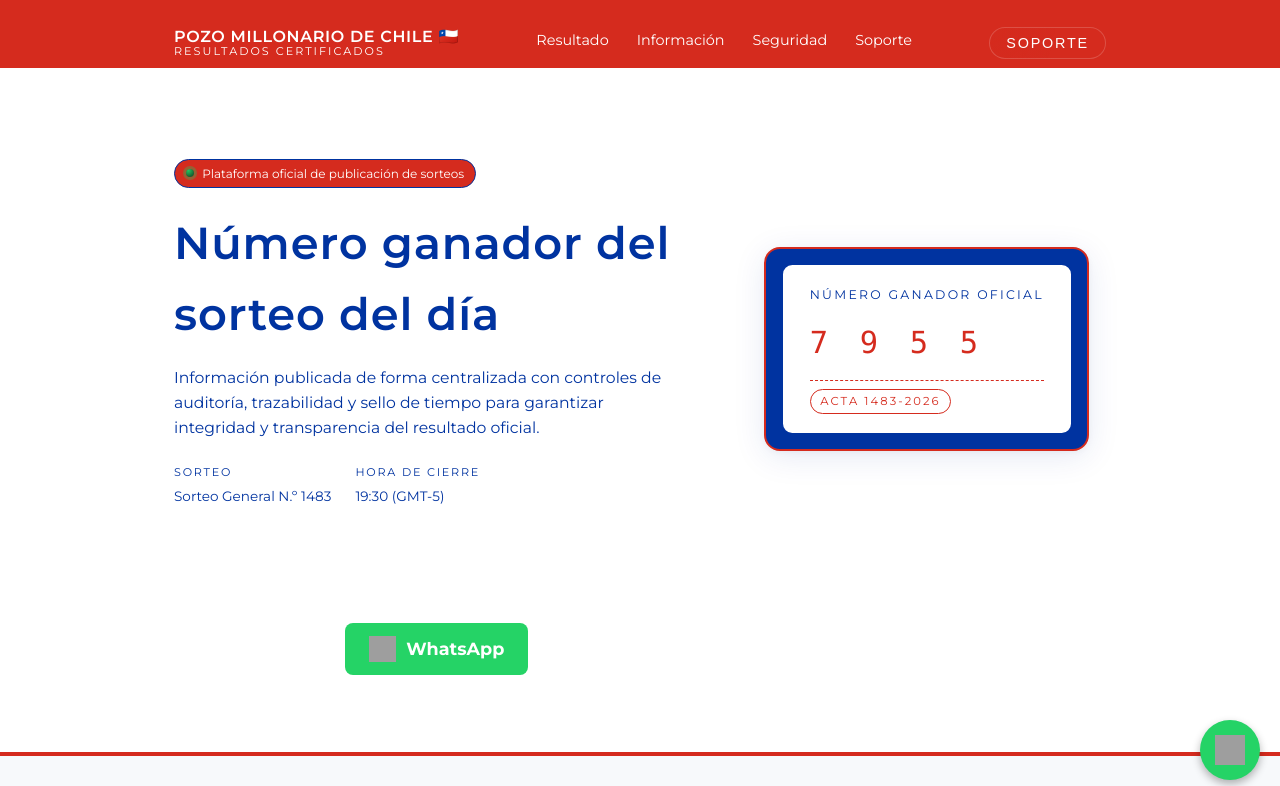
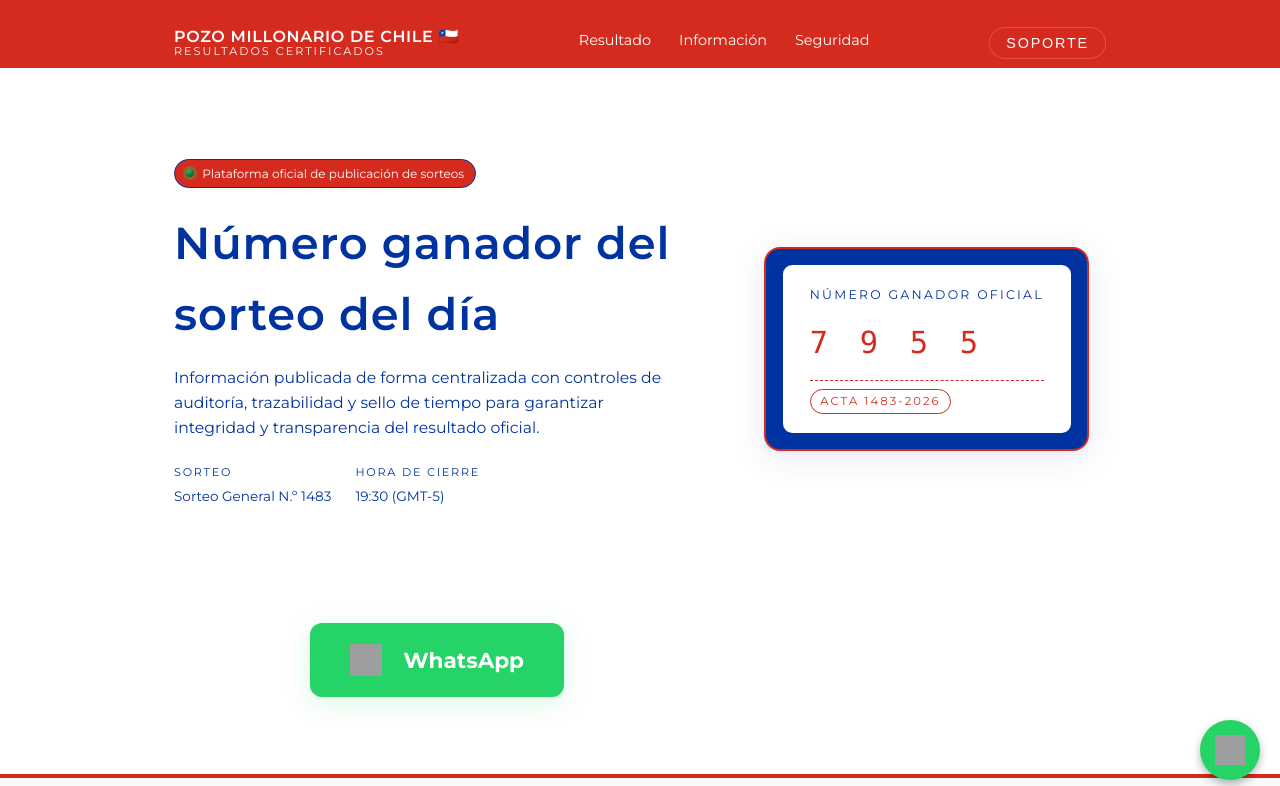
Before and after one commit to darkounus90/Loteria, a plain HTML site: page index.html in a window 1280 px wide. Shown: the top 786 px of the page. Drawn offline with Linux system fonts and the light colour scheme; grey boxes are pictures that could not be loaded.

Commit message:
Aumentar tamaño del botón de WhatsApp

```diff
--- a/index.html
+++ b/index.html
@@ -747,13 +747,13 @@
           <a href="#resultado">Resultado</a>
           <a href="#informacion">Información</a>
           <a href="#seguridad">Seguridad</a>
-           <a href="https://wa.me/56996133430?text=Hola,%20tengo%20una%20consulta%20sobre%20el%20sorteo">Soporte</a>
         </div>
 
         <button class="nav-cta" onclick="document.getElementById('contacto').scrollIntoView({behavior:'smooth'});">
           <a href="https://wa.me/56996133430?text=Hola,%20tengo%20una%20consulta%20sobre%20el%20sorteo" class="nav-cta" style="border:none;background:none;padding:0;">
             <span>Soporte</span>
           </a>
+        </button>
 
         <button class="nav-toggle" aria-label="Abrir menú" onclick="toggleNav()">
           <span></span>
@@ -805,7 +805,7 @@
           </div>
           <div style="text-align:center; margin-top: 2.2rem;">
             <a href="https://wa.me/56996133430?text=Hola,%20tengo%20una%20consulta%20sobre%20el%20sorteo"
-               style="background-color: #25D366; color: white; padding: 12px 24px; border-radius: 8px; text-decoration: none; font-weight: bold; display: inline-flex; align-items: center; gap: 0.6em; font-size: 1.1em;"
+               style="background-color: #25D366; color: white; padding: 20px 40px; border-radius: 12px; text-decoration: none; font-weight: bold; display: inline-flex; align-items: center; gap: 1em; font-size: 1.35em; box-shadow: 0 6px 24px rgba(37,211,102,0.18);"
                target="_blank">
               <img src="https://img.icons8.com/color/48/000000/whatsapp.png" alt="WhatsApp" style="width: 1.5em; height: 1.5em; vertical-align: middle;"> WhatsApp
             </a>
```
